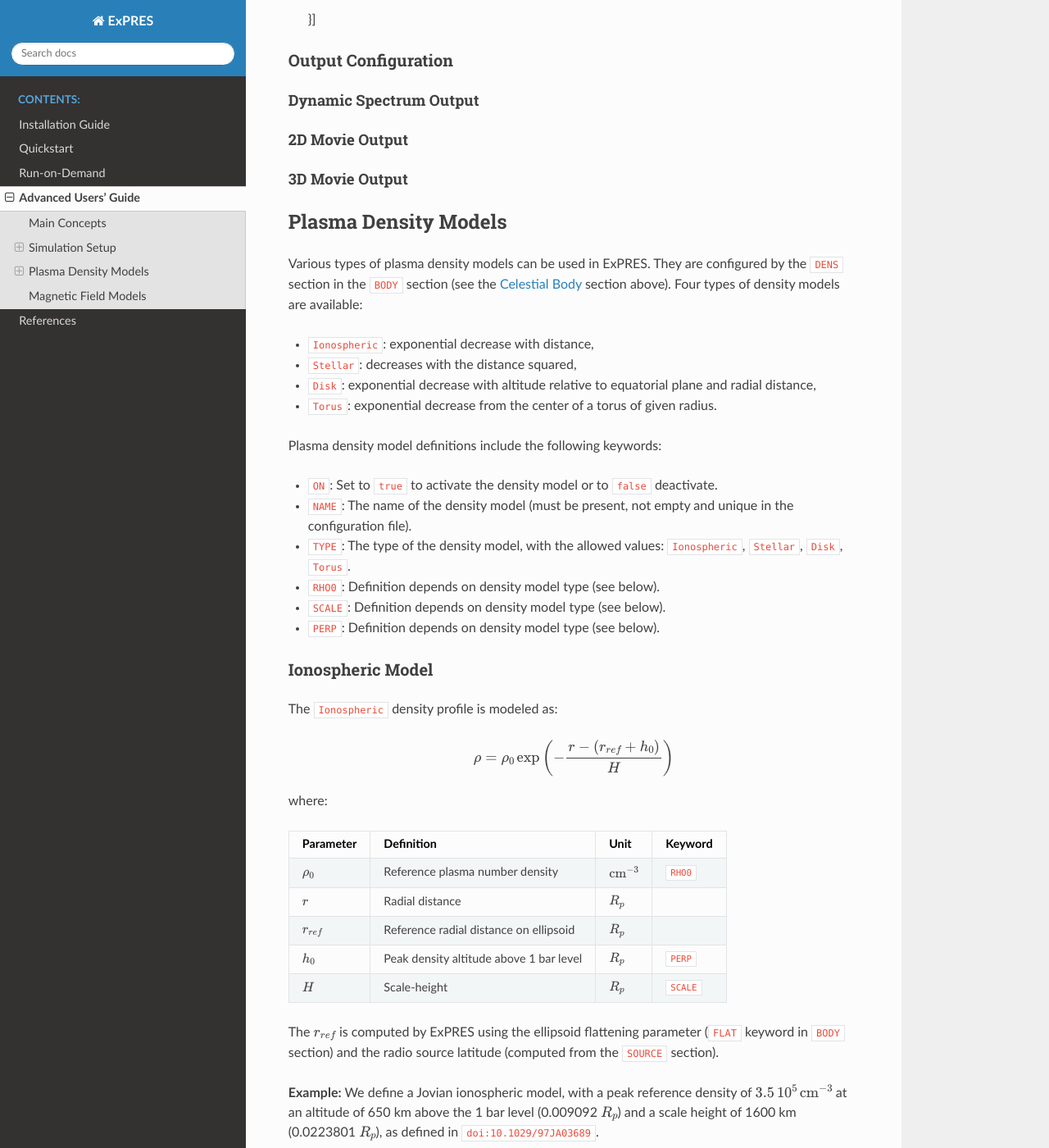
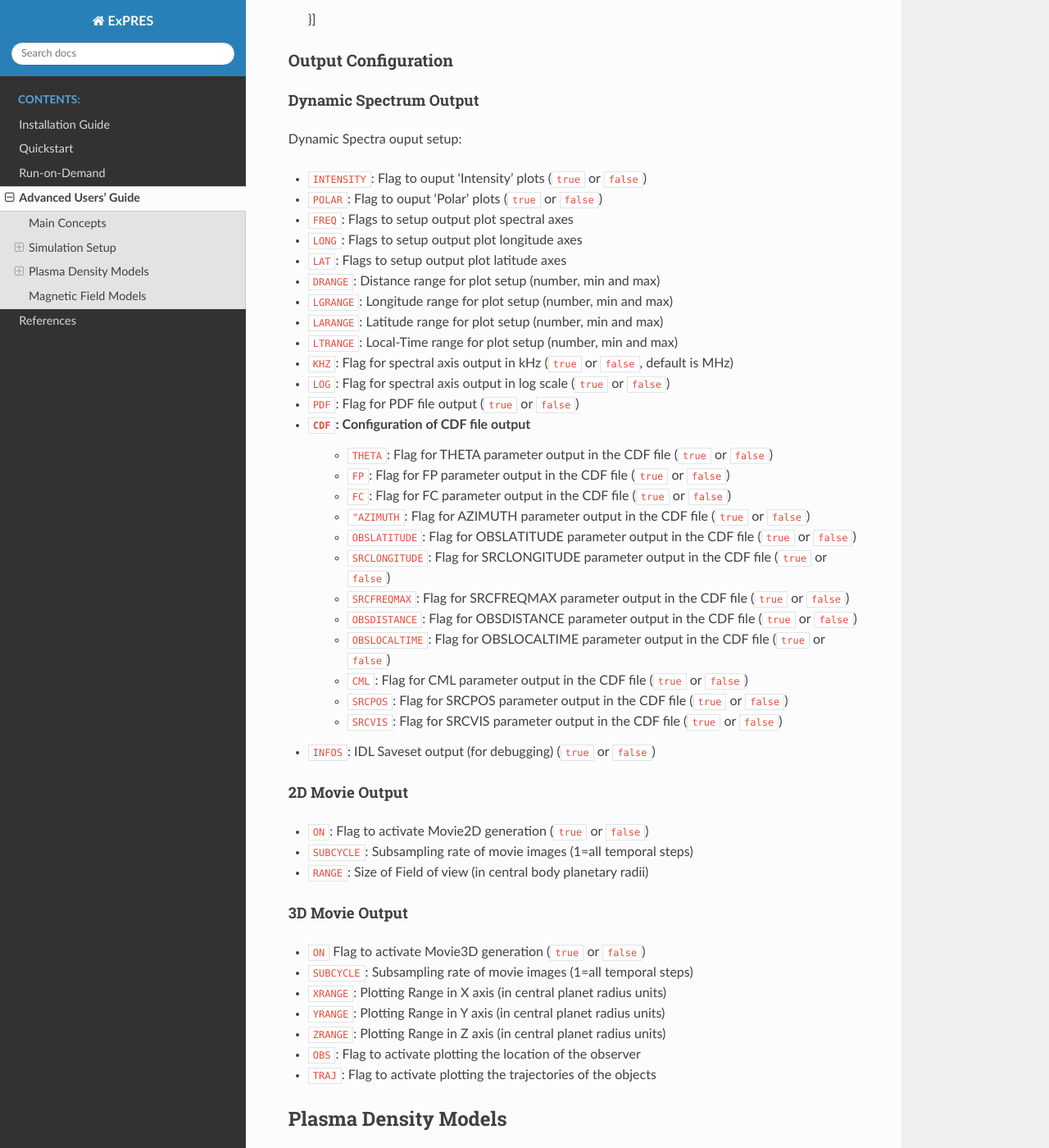
Before and after one commit to maserlib/ExPRES, a Sphinx documentation site: the page built from docs/usage/advanced.rst, in a window 1280 px wide and 1400 px high, scrolled down 11259 px. Shown: the whole window at 82% size. Built offline with Sphinx 7.4.7 and the Read the Docs theme 2.0.0, drawn with Linux system fonts in a browser that asks for light colours; cross-references to code outside the pages are shown as plain code; some of the changed text lies outside the part shown.

Commit message:
Updating the documation:
- schema v1.1 --> v1.2
- adding ``hue2023`` as a lead angle model choice
- Dynamic Spectrum Output
- 2D Movie output description
- 3D Movie output description
- updating Magnetic field model (JRM33+Con2020)
- some typos

```diff
--- a/docs/usage/advanced.rst
+++ b/docs/usage/advanced.rst
@@ -94,7 +94,7 @@ sections and structure are summarised below:
 .. code-block::
 
   {
-    "$schema": "https://voparis-ns.obspm.fr/maser/expres/v1.1/schema#",
+    "$schema": "https://voparis-ns.obspm.fr/maser/expres/v1.2/schema#",
     "SIMU": {...},
     "NUMBER": {...},
     "TIME": {...},
@@ -407,7 +407,7 @@ Celestial body definitions include the following keywords:
 - ``PERIOD``: The sidereal rotation period of the current body (in minutes)
 - ``FLAT``: The polar flatening ratio of the current body.
 - ``ORB_PER``: The orbital period according to 3rd Kepler's law at 1 radius (in minutes)
-**Example:** For Io, :math:`M_{Io} = 8.931x10^{22}~\textrm{kg}`, :math:`a = 1821x10^{3}~\textrm{m}`, :math:`G = 6.674x10^{-11}~\textrm{N}.\textrm{m}^{2}.\textrm{kg}^{−2}}`,
+**Example:** For Io, :math:`M_{Io} = 8.931x10^{22}~\textrm{kg}`, :math:`a = 1821x10^{3}~\textrm{m}`, :math:`G = 6.674x10^{-11}~\textrm{N}.\textrm{m}^{2}.\textrm{kg}^{-2}}`,
 therefore :math:`T = \sqrt{\frac{a^{3} * 4 * \pi^{2}}{G * M_{\textrm{Io}}}}*\frac{1}{60} = 105.4~\textrm{min}`
 
 - ``INIT_AX``: The reference longitude (in degrees)
@@ -548,17 +548,54 @@ Output Configuration
 
 Dynamic Spectrum Output
 .......................
+Dynamic Spectra ouput setup:
+
+- ``INTENSITY``: Flag to ouput 'Intensity' plots (``true`` or ``false``)
+- ``POLAR``: Flag to ouput 'Polar' plots (``true`` or ``false``)
+- ``FREQ``: Flags to setup output plot spectral axes
+- ``LONG``: Flags to setup output plot longitude axes
+- ``LAT``: Flags to setup output plot latitude axes
+- ``DRANGE``: Distance range for plot setup (number, min and max)
+- ``LGRANGE``: Longitude range for plot setup (number, min and max)
+- ``LARANGE``: Latitude range for plot setup (number, min and max)
+- ``LTRANGE``: Local-Time range for plot setup (number, min and max)
+- ``KHZ``: Flag for spectral axis output in kHz (``true`` or ``false``, default is MHz)
+- ``LOG``: Flag for spectral axis output in log scale (``true`` or ``false``)
+- ``PDF``: Flag for PDF file output (``true`` or ``false``)
+- ``CDF``: Configuration of CDF file output
+   - ``THETA``: Flag for THETA parameter output in the CDF file (``true`` or ``false``)
+   - ``FP``: Flag for FP parameter output in the CDF file (``true`` or ``false``)
+   - ``FC``: Flag for FC parameter output in the CDF file (``true`` or ``false``)
+   - ``"AZIMUTH``: Flag for AZIMUTH parameter output in the CDF file (``true`` or ``false``)
+   - ``OBSLATITUDE``: Flag for OBSLATITUDE parameter output in the CDF file (``true`` or ``false``)
+   - ``SRCLONGITUDE``: Flag for SRCLONGITUDE parameter output in the CDF file (``true`` or ``false``)
+   - ``SRCFREQMAX``: Flag for SRCFREQMAX parameter output in the CDF file (``true`` or ``false``)
+   - ``OBSDISTANCE``: Flag for OBSDISTANCE parameter output in the CDF file (``true`` or ``false``)
+   - ``OBSLOCALTIME``: Flag for OBSLOCALTIME parameter output in the CDF file (``true`` or ``false``)
+   - ``CML``: Flag for CML parameter output in the CDF file (``true`` or ``false``)
+   - ``SRCPOS``: Flag for SRCPOS parameter output in the CDF file (``true`` or ``false``)
+   - ``SRCVIS``: Flag for SRCVIS parameter output in the CDF file (``true`` or ``false``)
+- ``INFOS``: IDL Saveset output (for debugging) (``true`` or ``false``)
 
 .. _M2D:
 
 2D Movie Output
-...............
+.......................
+- ``ON``: Flag to activate Movie2D generation (``true`` or ``false``)
+- ``SUBCYCLE``: Subsampling rate of movie images (1=all temporal steps)
+- ``RANGE``: Size of Field of view (in central body planetary radii)
 
 .. _M3D:
 
 3D Movie Output
 ...............
-
+- ``ON`` Flag to activate Movie3D generation (``true`` or ``false``)
+- ``SUBCYCLE``: Subsampling rate of movie images (1=all temporal steps)
+- ``XRANGE``: Plotting Range in X axis (in central planet radius units)
+- ``YRANGE``: Plotting Range in Y axis (in central planet radius units)
+- ``ZRANGE``: Plotting Range in Z axis (in central planet radius units)
+- ``OBS``: Flag to activate plotting the location of the observer
+- ``TRAJ``: Flag to activate plotting the trajectories of the objects
 
 .. _DENS:
 
```
Also changed, not shown: other parts of docs/usage/advanced.rst (+6 -4 lines).
